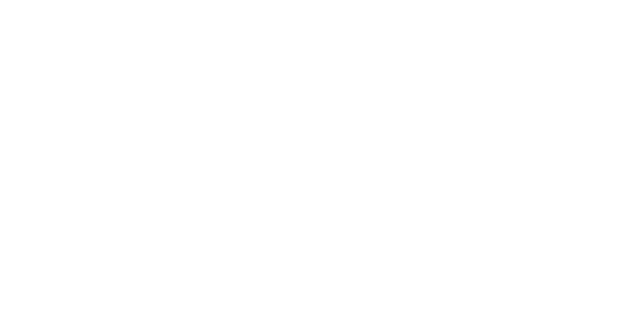
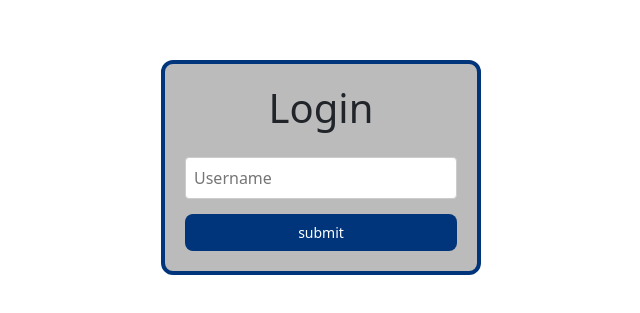
Before and after one commit to j0lev/swipeback-frontend, a React (Vite) app: page /fb in a window 1280 px wide. Before the commit this address had no page. Shown: the part 329-642 px from the top of the page, without its empty margins (319-959 px from the left). Built offline with nearby package versions, Linux system fonts and the light colour scheme.

Commit message:
adding an enter code page

```diff
--- a/src/App.jsx
+++ b/src/App.jsx
@@ -5,12 +5,14 @@
 import Dozentpage from "./routes/dozentpage";
 import NewCourse from "./routes/newCourses";
 import EditCourse from "./routes/editCourse";
+import FeedbackCode from "./routes/feedbackcode";
 
 
 function App() {
 
   return (<Routes>
       <Route path="/" element={<Landingpage/>}/>
+      <Route path="/fb" element={<FeedbackCode />}/>
       <Route path="/fb/:fbnr" element={<Feedback />}/>
       <Route path="/doz" element={<Dozentpage/>}/>
       <Route path="/doz/newCourse" element={<NewCourse/>}/>
--- /dev/null
+++ b/src/routes/feedbackcode.jsx
@@ -0,0 +1,46 @@
+import '../App.css'
+//my own imports
+import {useNavigate} from "react-router-dom";
+
+function FeedbackCode() {
+    const navigate = useNavigate();
+
+
+    const onClickSubmit = () => {
+    navigate("/fb/1234");
+  };
+
+  return (
+
+
+
+<div className="page-center-container">
+      <div className="container-box" style={{
+          display: 'flex',
+          flexDirection: 'column', // Stacks inputs and buttons vertically
+          gap: '15px',
+          width: '320px',          // Fixed width looks better for login cards
+          alignItems: 'center'
+        }}>
+        <h1 style={{ marginBottom: '10px' }}>Login</h1>
+
+        {/* Username Input */}
+        <input
+          type="text"
+          placeholder="Username"
+          className="input-field"
+          style={{ width: '100%', boxSizing: 'border-box' }}
+        />
+        <button
+          onClick={onClickSubmit}
+          className='btn-universal'
+          style={{ width: '100%' }}
+        >
+          submit
+        </button>
+      </div>
+    </div>
+  );
+}
+
+export default FeedbackCode
--- a/src/routes/landigpage.jsx
+++ b/src/routes/landigpage.jsx
@@ -6,7 +6,7 @@
     const navigate = useNavigate();
 
     const goToFeedback = () => {
-      navigate("/fb/123");
+      navigate("/fb");
     };
     const goProfPage = () => {
     navigate("/doz");
@@ -46,7 +46,7 @@
           className='btn-universal'
           style={{ width: '100%', marginTop: '10px' }}
         >
-          Log in as user
+          Enter Code
         </button>
 
         <button
```
